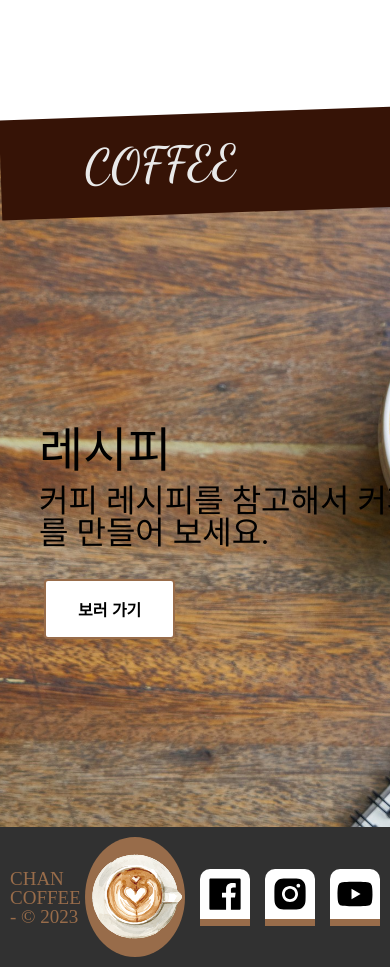
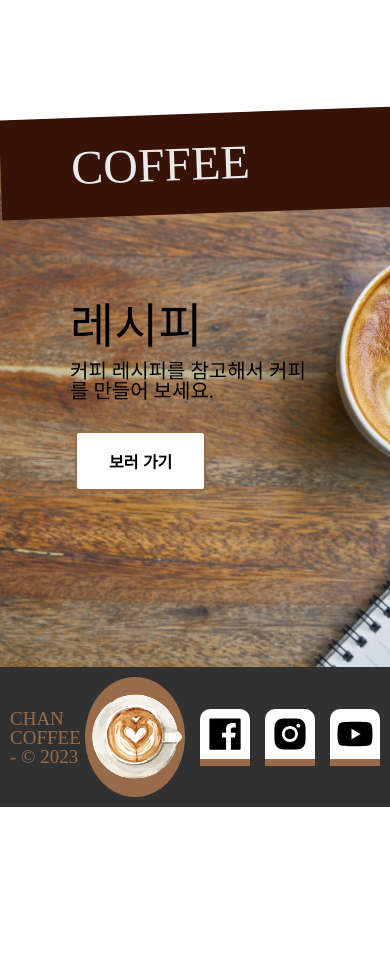
Before and after one commit to chanyoungcoding/Coffee-site, a React (Vite) app in the folder client/: page / in a window 390 px wide. Shown: the part 3500-4467 px from the top of the page. After the commit the page ends 4307 px from the top, so only its background shows below. Built offline with nearby package versions, Linux system fonts and the light colour scheme; no server answers; a web font is replaced by a local one.

Commit message:
styled components 적용 및 Home 반응형 완성

```diff
--- a/client/src/components/Home/components/Fifth/Inner.tsx
+++ b/client/src/components/Home/components/Fifth/Inner.tsx
@@ -1,13 +1,27 @@
 import React from "react";
 import Button from "../../../Button";
+import styled from "styled-components";
+
+const InnerBox = styled.div`
+  h1 {
+    font-size: 3rem;
+  }
+  h2 {
+    margin: 10px 0px 30px;
+    font-size: 2rem;
+    @media (max-width: 500px) {
+      font-size: 20px;
+    }
+  }
+`
 
 const Inner:React.FC = () => {
   return (
-    <div className="inner__box">
+    <InnerBox className="inner__box">
       <h1>레시피</h1>
       <h2>커피 레시피를 참고해서 커피를 만들어 보세요.</h2>
       <Button href="/recipeHome">보러 가기</Button>
-    </div>
+    </InnerBox>
   );
 }
 
--- a/client/src/components/Home/components/Fifth/Line.tsx
+++ b/client/src/components/Home/components/Fifth/Line.tsx
@@ -1,12 +1,29 @@
 import React from "react";
+import styled from "styled-components";
+
+const LineContainer = styled.div`
+  display: flex;
+  justify-content: space-around;
+  align-items: center;
+  width: 1920px;
+  position: absolute;
+  top: -40px;
+  height: 100px;
+  background-color: #361306;
+  transform: rotate(-2deg);
+  p {
+    color: rgb(233, 233, 233);
+    font-size: 3rem;
+  }
+`
 
 const Line:React.FC = () => {
   const lineText = ['COFFEE','COFFEE','COFFEE','COFFEE','COFFEE','COFFEE'];
 
   return (
-    <div className="homefifth__line">
+    <LineContainer className="homefifth__line">
       {lineText.map((text,index) => (<p key={index}>{text}</p>))}
-    </div>
+    </LineContainer>
   );
 }
 export default Line;
--- a/client/src/styles/home.scss
+++ b/client/src/styles/home.scss
@@ -93,43 +93,14 @@
 .homefifth {
   position: relative;
   margin-top: 150px;
-  .homefifth__line {
+  .homefifth__inner {
     display: flex;
-    justify-content: space-around;
     align-items: center;
-    width: 1920px;
-    position: absolute;
-    top: -40px;
-    height: 100px;
-    background-color: $basic-dark-color;
-    transform: rotate(-2deg);
-
-    p {
-      color: $basic-text-color;
-      font-size: 3rem;
-      font-family: 'Dancing Script', cursive;
-    }
-  }
-  .homefifth__inner {
+    padding: 70px;
     height: 700px;
     background: url('../assets/coffeebackground6.jpg') no-repeat center/cover;
-    .inner__box {
-      position: relative;
-      top: 300px;
-      left: 10%;
-      h1 {
-        font-size: 3rem;
-      }
-      h2 {
-        margin: 10px 0px 30px;
-        font-size: 2rem;
-      }
-    }
-    .inner__img {
-      position: absolute;
-      right: 500px;
-      top: 500px;
-      width: 250px;
+    @media screen and (max-width: 500px) {
+      height: 400px;
     }
   }
 }
```
